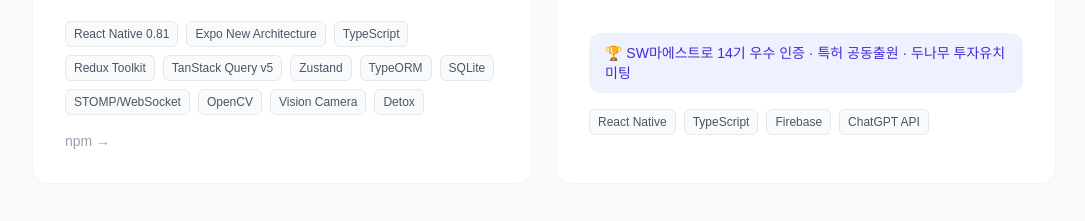
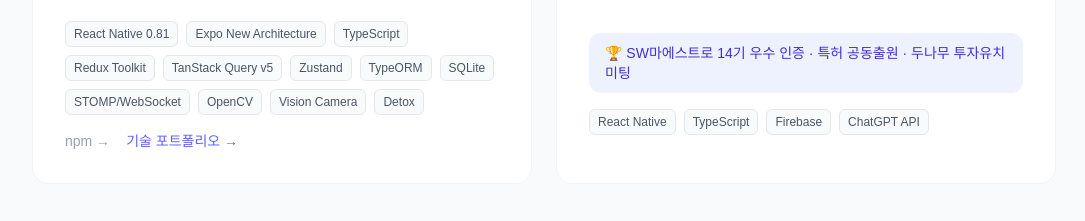
Before and after one commit to SayisMe/say-resume, a Next.js app: page / in a window 1280 px wide. Shown: the part 4303-4524 px from the top of the page, without its empty margins (96-1181 px from the left). Built offline with nearby package versions, Linux system fonts and the light colour scheme.

Commit message:
feat: Projects에 포트폴리오 링크 추가

```diff
--- a/src/components/Projects.tsx
+++ b/src/components/Projects.tsx
@@ -1,3 +1,4 @@
+import Link from "next/link";
 import { projects } from "@/data/profile";
 
 export default function Projects() {
@@ -67,6 +68,14 @@ export default function Projects() {
                     npm →
                   </a>
                 )}
+                {project.portfolioHref && (
+                  <Link
+                    href={project.portfolioHref}
+                    className="text-sm text-indigo-500 hover:text-indigo-700 font-medium transition-colors"
+                  >
+                    기술 포트폴리오 →
+                  </Link>
+                )}
               </div>
             </div>
           ))}
```
